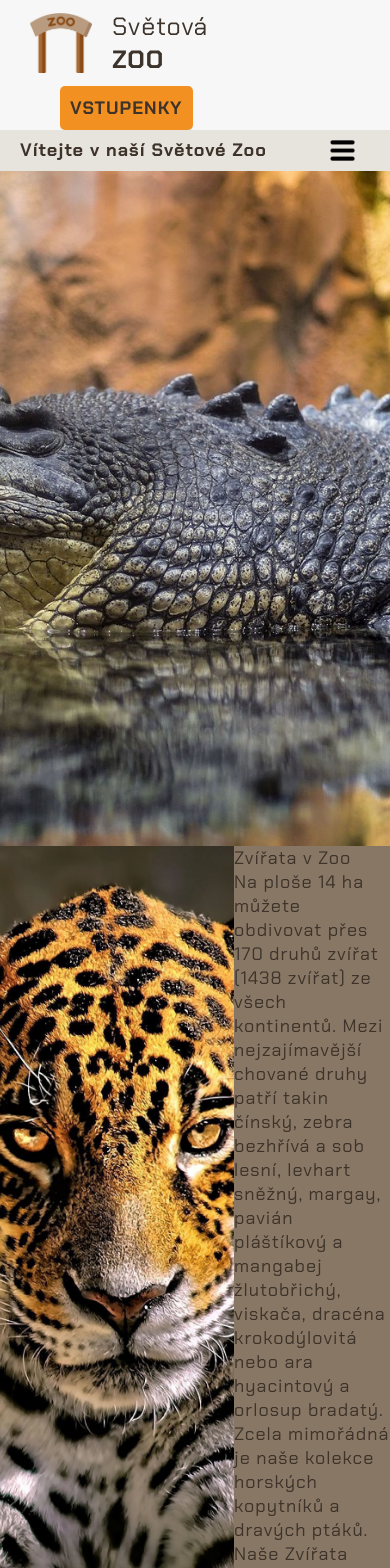
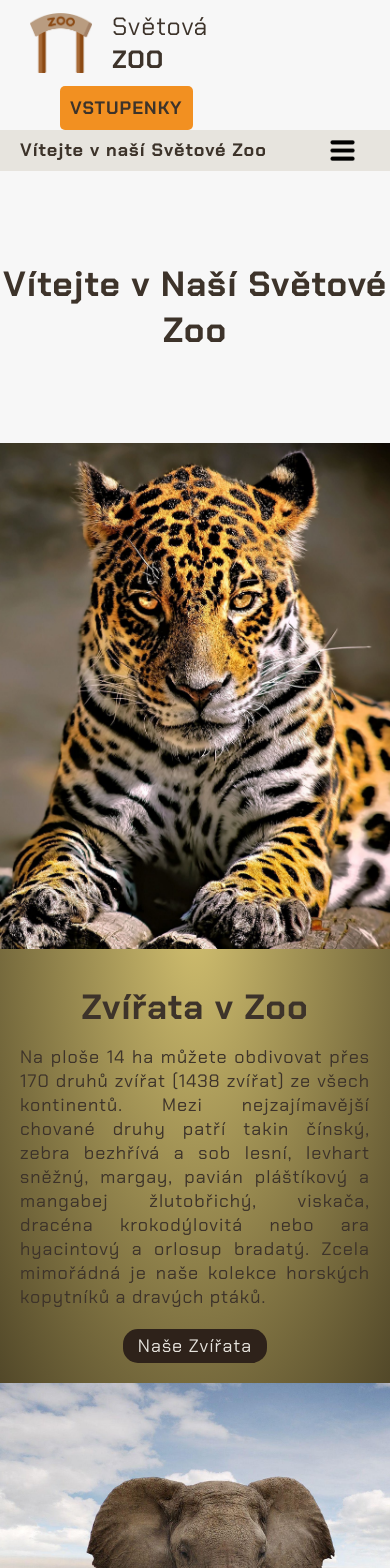
Before and after one commit to KarelStastny/React-Zoo-Web, a React (Create React App) app: page / in a window 390 px wide. Shown: the top 1568 px of the page. Built offline with nearby package versions, Linux system fonts and the light colour scheme.

Commit message:
dodělána Home page + opraveny drobné chyby

```diff
--- a/src/components/Background.scss
+++ b/src/components/Background.scss
@@ -6,6 +6,9 @@
   height: 80vh;
   position: relative;
   overflow: hidden;
+  @media (max-width:800px) {
+    display: none;
+}
 }
 
 .background-image {
--- a/src/pages/Home.js
+++ b/src/pages/Home.js
@@ -21,10 +21,11 @@ const Home = () => {
   return  <div className='home-page'>
       <Background/>
     <div className="home-conatainer">
+      <h1>Vítejte v Naší Světové Zoo</h1>
       {/* One Section */}
       <section>
         <div style={{background:`url(${bg1})`, backgroundPosition:"center", backgroundRepeat:"no-repeat", backgroundSize:"cover" }} className="left"></div>
-        <div style={{backgroundColor:"rgb(136, 119, 101)"}} className="right">
+        <div  className="right">
           <h2>Zvířata v Zoo</h2>
           <p>Na ploše 14 ha můžete obdivovat přes 170 druhů zvířat (1438 zvířat) ze všech kontinentů. Mezi nejzajímavější chované druhy patří takin čínský, zebra bezhřívá a sob lesní, levhart sněžný, margay, pavián pláštíkový a mangabej žlutobřichý, viskača, dracéna krokodýlovitá nebo ara hyacintový a orlosup bradatý. Zcela mimořádná je naše kolekce horských kopytníků a dravých ptáků.</p>
           <Link to="/zvirata">Naše Zvířata</Link>
@@ -34,7 +35,7 @@ const Home = () => {
       {/* One Section */}
       <section>
         <div style={{background:`url(${bg2})`, backgroundPosition:"center", backgroundRepeat:"no-repeat", backgroundSize:"cover" }} className="left"></div>
-        <div style={{backgroundColor:"rgb(243, 237, 231)"}} className="right">
+        <div  className="right">
           <h2>Vzácné druhy zvířat a jejich ochrana</h2>
           <p>Vzácné druhy zvířat jsou ohroženými tvory, které hrají důležitou roli v ekosystémech naší planety. Patří sem například tygři, pandy, nosorožci a lední medvědi. Tyto druhy jsou vystaveny různým hrozbám, jako je ztráta přirozeného prostředí, nelegální obchod se zvířaty a lov. Ochrana těchto druhů je nezbytná pro udržení biologické rozmanitosti a ekologické stability. Organizace po celém světě se snaží chránit tyto vzácné druhy prostřednictvím vzdělávání, ochrany přírodních rezervací a regulace obchodu se zvířaty. Je důležité si uvědomit, že zachování těchto druhů je zodpovědností nás všech. Společnými úsilími můžeme zajistit, že tyto vzácné druhy budou mít šanci přežít pro další generace a přispět k bohatství naší planety.</p>
           <Link to="/zvirata">Vzácné druhy zvířat</Link>
@@ -44,8 +45,8 @@ const Home = () => {
       {/* One Section */}
       <section>
         <div style={{background:`url(${bg3})`, backgroundPosition:"center", backgroundRepeat:"no-repeat", backgroundSize:"cover" }} className="left"></div>
-        <div style={{backgroundColor:"rgb(165, 196, 216)"}}  className="right">
-          <h2>Pomáháme chránit přírodu</h2>
+        <div   className="right">
+          <h2 >Pomáháme chránit přírodu</h2>
           <p>Ochrana přírody je nezbytná pro zachování ekosystémů, biodiverzity a udržitelnosti naší planety. Zahrnuje snahy o ochranu ohrožených druhů, obnovu přírodních prostředí a udržitelné využívání přírodních zdrojů. Ochrana přírody je důležitá pro udržení ekologické rovnováhy, klimatickou stabilitu a prospěch pro budoucí generace. Je nezbytné přijímat individuální i kolektivní opatření, jako je omezení znečišťování, udržitelné zemědělství a lesnictví, ochrana přírodních rezervací a podpora ekoturistiky. Ochrana přírody je naší odpovědností a investicí do budoucnosti naší planety a všech jejích obyvatel.</p>
           <Link to="/ochrana">Ochrana přírody</Link>
         </div>
@@ -54,7 +55,7 @@ const Home = () => {
       {/* One Section */}
       <section>
         <div style={{background:`url(${bg4})`, backgroundPosition:"center", backgroundRepeat:"no-repeat", backgroundSize:"cover" }} className="left"></div>
-        <div  style={{backgroundColor:"rgb(35, 35, 36)"}} className="right">
+        <div  className="right">
           <h2>Mláďata narozená v naší Zoo</h2>
           <p>Mláďata narozená v zoo přinášejí radost a naději. Jsou důležitou součástí ochrany ohrožených druhů. Zoo se snaží poskytnout bezpečné prostředí pro rozmnožování a péči o mláďata. Tyto nové přírůstky představují naději pro zachování biodiverzity a oživení populací ohrožených druhů. Jsou zdrojem výzkumu a poznatků o chování a potřebách zvířat. Mláďata narozená v zoo přitahují pozornost veřejnosti a pomáhají vzdělávat o důležitosti ochrany přírody. Jsou to symboly naděje a budoucích generací, které nám připomínají, jak je důležité chránit a respektovat životní prostředí.</p>
           <Link to="/mladata">Naše Mláďata</Link>
@@ -64,7 +65,7 @@ const Home = () => {
       {/* One Section */}
       <section>
         <div style={{background:`url(${bg5})`, backgroundPosition:"center", backgroundRepeat:"no-repeat", backgroundSize:"cover" }} className="left"></div>
-        <div style={{backgroundColor:"rgb(177, 140, 40)"}}   className="right">
+        <div  className="right">
           <h2>Fotografování našich zvířat</h2>
           <p>Fotografování zvířat je uměním zachytit krásu, sílu a jedinečnost živočišného světa. Vyžaduje trpělivost, znalosti a respekt k přírodě. Fotografie zvířat nám umožňují poznat a ocenit jejich rozmanitost a úžasné chování. Při fotografování zvířat je důležité být ohleduplný a nezasahovat do jejich přirozeného prostředí. Respektujme jejich prostor a neovlivňujme jejich chování. Být v souladu s přírodou nám umožní zachytit autentické a emotivní okamžiky. Fotografování zvířat nám dává možnost sdílet jejich krásu a inspirovat další lidi k ochraně přírody.</p>
           <Link to="/foto">Fotogalerie</Link>
@@ -74,7 +75,7 @@ const Home = () => {
       {/* One Section */}
       <section>
         <div style={{background:`url(${bg6})`, backgroundPosition:"center", backgroundRepeat:"no-repeat", backgroundSize:"cover" }} className="left"></div>
-        <div style={{backgroundColor:"rgb(16, 100, 37)"}}   className="right">
+        <div  className="right">
           <h2>Jste vždy vítaní</h2>
           <p>Zoo jsou otevřeny celý rok, aby poskytovaly návštěvníkům možnost prozkoumat a objevovat živočišný svět po celý rok. I když některá zvířata preferují určité roční období, mnoho z nich je aktivních i během zimy. Zoo také přispívají k vzdělávání veřejnosti o ochraně životního prostředí a ochraně ohrožených druhů. Provoz zoo po celý rok také zajišťuje péči a odbornou podporu zvířatům bez ohledu na sezónu. Otevřenost celý rok poskytuje lidem příležitost vytvářet silnější vazby s živočichy a zvyšuje povědomí o důležitosti ochrany přírody.</p>
           <Link to="/open-close">Otevírací doba</Link>
--- a/src/pages/Home.scss
+++ b/src/pages/Home.scss
@@ -2,12 +2,45 @@
 @import "../variables.scss";
 .home-page {
     .home-conatainer {
+        h1{
+            @include heading;
+            margin: 90px auto;
+        }
       section {
         display: flex;
+        @media (max-width:800px) {
+            flex-direction: column;
+
+        }
 
 
         &:nth-child(2n){
             flex-direction: row-reverse;
+            @media (max-width:800px) {
+                flex-direction: column;
+
+            }
+
+
+        }
+
+        &:nth-child(1){
+            background: radial-gradient(rgb(219, 201, 173), rgb(117, 69, 23));
+        }
+        &:nth-child(2){
+            background: radial-gradient(rgb(209, 191, 111), rgb(82, 72, 41));
+        }
+        &:nth-child(3){
+            background: radial-gradient(rgb(173, 214, 219), rgb(34, 73, 80));
+        }
+        &:nth-child(4){
+            background: radial-gradient(rgb(241, 241, 240), rgb(88, 88, 87));
+        }
+        &:nth-child(5){
+            background: radial-gradient(rgb(202, 166, 107), rgb(117, 69, 23));
+        }
+        &:nth-child(6){
+            background: radial-gradient(rgb(141, 214, 159), rgb(27, 97, 31));
         }
 
 
@@ -17,12 +50,45 @@
           background-repeat: no-repeat;
           background-size: cover;
           width: 60%;
+          @media (max-width:800px) {
+            width: 100%;
+            min-height: 60vh;
+        }
+
 
         }
 
         .right {
           /* Styly pro pravou část */
           width: 40%;
+          padding: 20px;
+          display: flex;
+          align-items: center;
+          justify-content: center;
+          flex-direction: column;
+
+          @media (max-width:800px) {
+            width: 100%;
+        }
+
+          h2{
+            @include heading;
+
+          }
+          p{
+            text-align: justify;
+          }
+          a{
+            margin-top: 20px;
+            padding: 5px 15px;
+            background-color:$dark-brown;
+            color: $white-brown;
+            border-radius: $middle-radius;
+
+            &:hover{
+                color: $orange-icon;
+            }
+          }
         }
       }
     }
```
